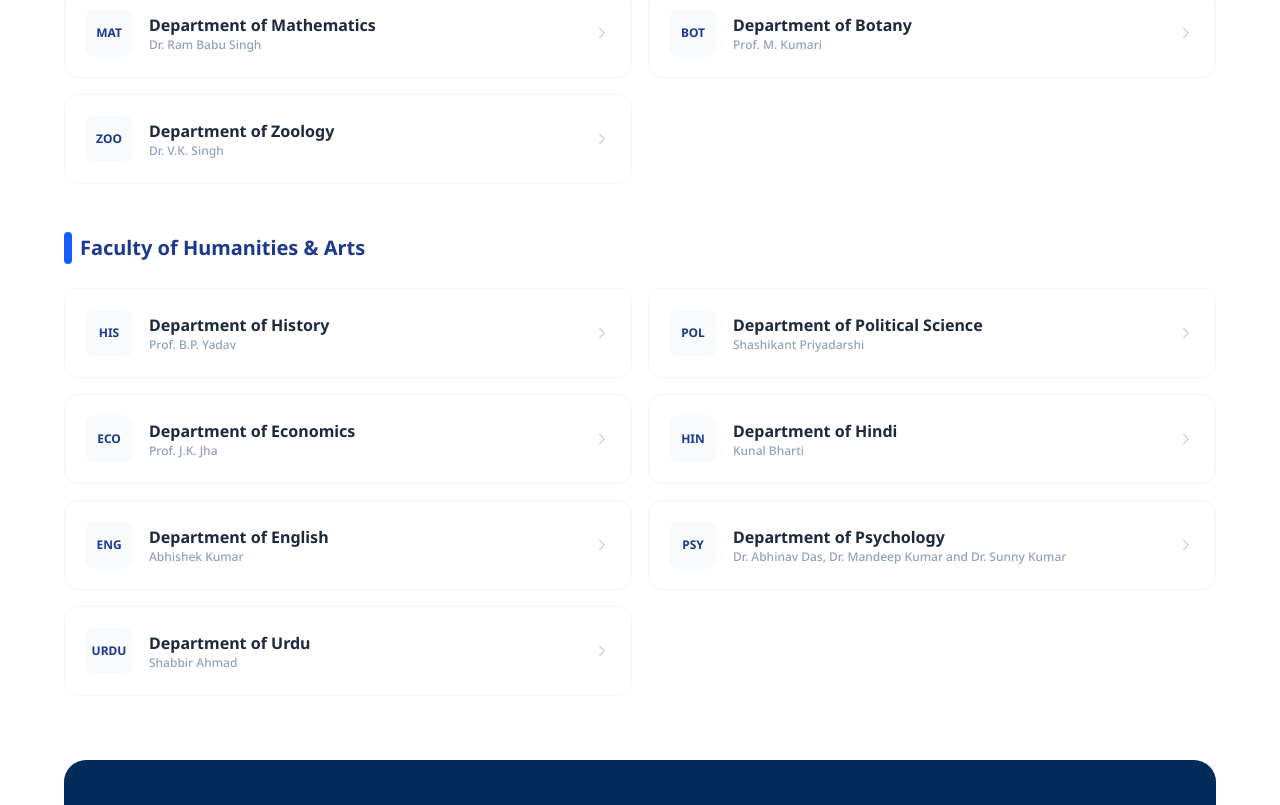
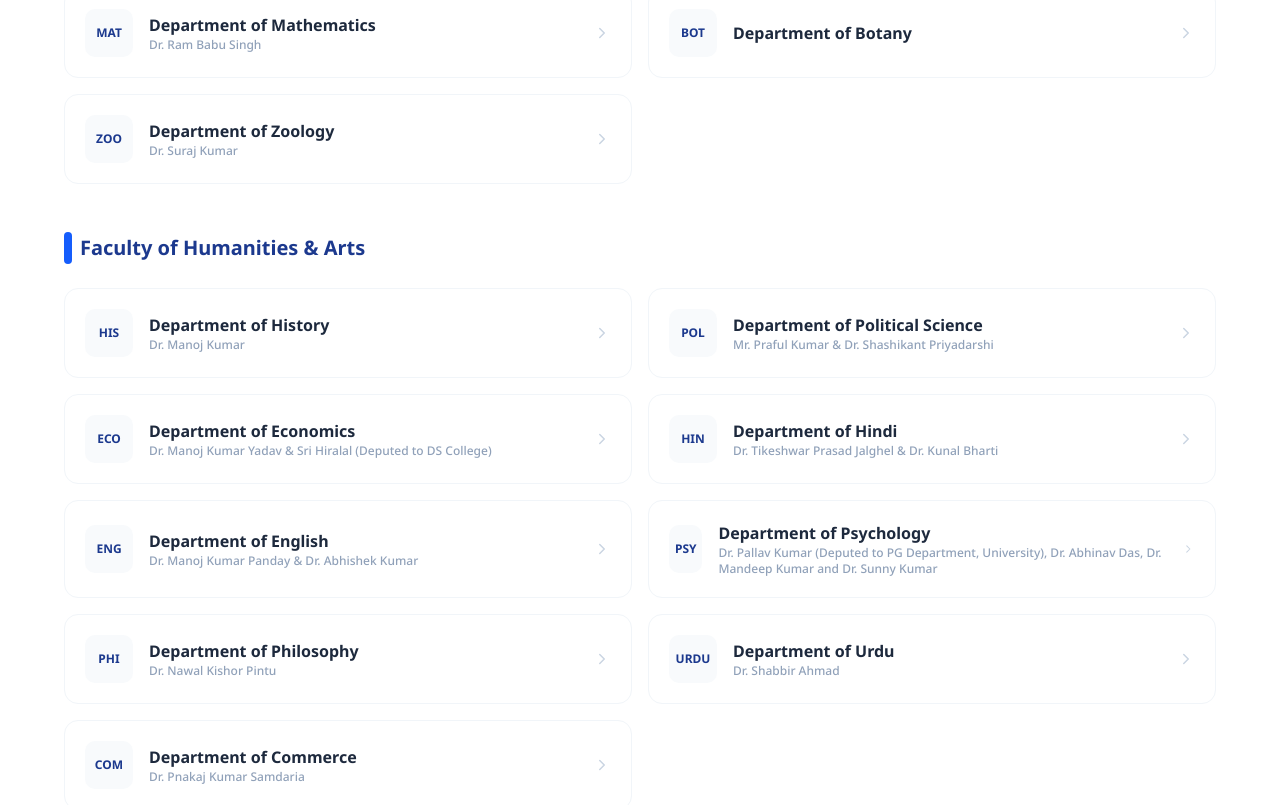
Before and after one commit to dshamshee/R.S-College, a Next.js app: page /academics/departments in a window 1280 px wide. Shown: the part 876-1681 px from the top of the page. Built offline with nearby package versions, Linux system fonts and the light colour scheme; a web font is replaced by a local one.

Commit message:
chagne the name of the faculties

```diff
--- a/app/academics/departments/page.tsx
+++ b/app/academics/departments/page.tsx
@@ -9,20 +9,22 @@ const departmentData = [
       { name: "Physics", head: "Dr. Ali Ahmad Ansari", code: "PHY" },
       { name: "Chemistry", head: "Dr. Arnab Maity", code: "CHE" },
       { name: "Mathematics", head: "Dr. Ram Babu Singh", code: "MAT" },
-      { name: "Botany", head: "Prof. M. Kumari", code: "BOT" },
-      { name: "Zoology", head: "Dr. V.K. Singh", code: "ZOO" },
+      { name: "Botany", head: "", code: "BOT" },
+      { name: "Zoology", head: "Dr. Suraj Kumar", code: "ZOO" },
     ]
   },
   {
     faculty: "Faculty of Humanities & Arts",
     departments: [
-      { name: "History", head: "Prof. B.P. Yadav", code: "HIS" },
-      { name: "Political Science", head: "Shashikant Priyadarshi", code: "POL" },
-      { name: "Economics", head: "Prof. J.K. Jha", code: "ECO" },
-      { name: "Hindi", head: "Kunal Bharti", code: "HIN" },
-      { name: "English", head: "Abhishek Kumar", code: "ENG" },
-      { name: "Psychology", head: "Dr. Abhinav Das, Dr. Mandeep Kumar and Dr. Sunny Kumar", code: "PSY" },
-      { name: "Urdu", head: "Shabbir Ahmad", code: "URDU" },
+      { name: "History", head: "Dr. Manoj Kumar", code: "HIS" },
+      { name: "Political Science", head: "Mr. Praful Kumar & Dr. Shashikant Priyadarshi", code: "POL" },
+      { name: "Economics", head: "Dr. Manoj Kumar Yadav & Sri Hiralal (Deputed to DS College)", code: "ECO" },
+      { name: "Hindi", head: "Dr. Tikeshwar Prasad Jalghel & Dr. Kunal Bharti", code: "HIN" },
+      { name: "English", head: "Dr. Manoj Kumar Panday & Dr. Abhishek Kumar", code: "ENG" },
+      { name: "Psychology", head: "Dr. Pallav Kumar (Deputed to PG Department, University), Dr. Abhinav Das, Dr. Mandeep Kumar and Dr. Sunny Kumar", code: "PSY" },
+      { name: "Philosophy", head: "Dr. Nawal Kishor Pintu", code: "PHI" },
+      { name: "Urdu", head: "Dr. Shabbir Ahmad", code: "URDU" },
+      { name: "Commerce", head: "Dr. Pnakaj Kumar Samdaria", code: "COM" },
     ]
   }
 ];
```
